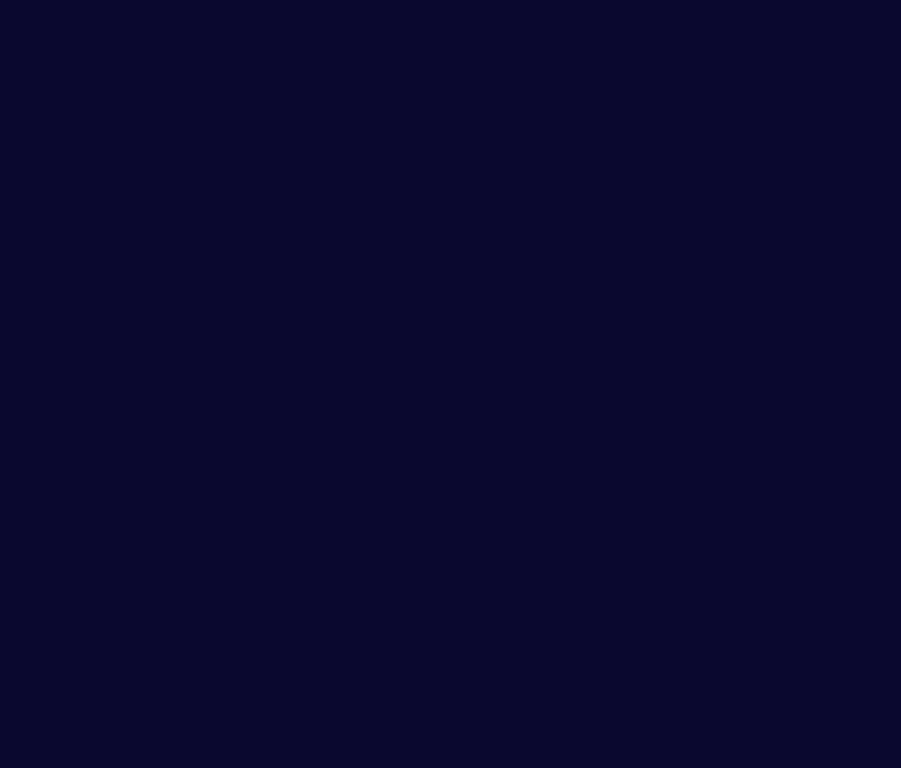
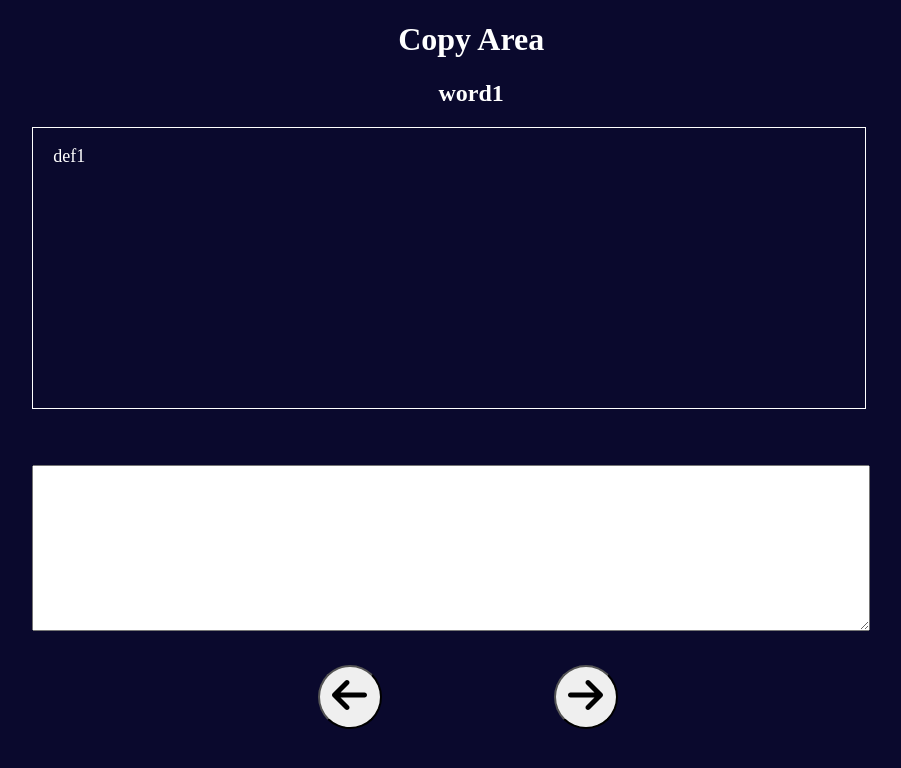
Before and after one commit to smaggio123/Front-End-Flashcard-App, a React (Create React App) app: page /home/SetDisplay/learn/copy in a window 1280 px wide. Before the commit this address had no page. Shown: the top 768 px of the page, without its empty margins (164-1065 px from the left). Built offline with nearby package versions, Linux system fonts and the light colour scheme.

Commit message:
Implemented Copy Area Page

```diff
--- a/src/App.js
+++ b/src/App.js
@@ -8,6 +8,7 @@ import Home from './components/Home/Home';
 import SetDisplay from './components/SetDisplay';
 import Written from './components/Written';
 import Learn from './components/Learn';
+import CopyArea from './components/CopyArea';
 function App() {
   return (
     <>
@@ -20,7 +21,9 @@ function App() {
           <Route path="/home/SetDisplay" element={<SetDisplay />}/>
           {/* <Route path="/home/SetDisplay/learn" element={<Learn />}/> */}
           <Route path="/home/SetDisplay/learn/written" element={<Written />}/>
+          <Route path="/home/SetDisplay/learn/copy" element={<CopyArea />}/>
           <Route path="/home/setDisplay/learn" element={<Learn />}/>
+
 
         </Routes>
       </BrowserRouter>
--- /dev/null
+++ b/src/components/CopyArea.css
@@ -0,0 +1,60 @@
+#copyAreaContainingDiv{
+    text-align: center;
+    align-items: center;
+    justify-content: center;
+    height:100vh;
+    width:98vw;
+}
+#copyAreaTitleHeader{
+    color:white;
+}
+#copyAreaCurrentTerm{
+    color: white;
+}
+#copyAreaContainingShownWords{
+    text-align: left;
+    border: 1px solid white;
+    margin-left: 15%;
+    height: 35vh;
+    width: 65vw;
+}
+#copyAreaShowingDef{
+    color:white;
+    font-size: large;
+    margin-left: 20px;
+    margin-right: 20px;
+}
+#copyAreaInputArea{
+    height: 20vh;
+    width: 65vw;
+    margin-top: 7vh;
+    margin-left: 15%;
+}
+#copyAreaInput{
+    margin-left: 0;
+    /* margin-top: 1vh; */
+    height: 20vh;
+    width: 65vw;
+}
+#copyAreaDivForCenteringItems{
+    width: 98vw;
+    background-color: black;
+    align-items: center;
+    text-align: center;
+    justify-content: center;
+    margin: auto;
+}
+#copyAreaButtonArea{
+    margin-left: 37vw;
+    margin-top: 5vh;
+    align-items: center;
+    display: flex; /* Use flexbox layout */
+    justify-content: space-between; /* Center the buttons horizontally */
+    width: 300px; /* Set a fixed width for the container */
+}
+.copyAreaButton{
+    border-radius: 50%;
+    font-size: 5vh;
+    height:8vh;
+    width:5vw;
+}
--- /dev/null
+++ b/src/components/CopyArea.js
@@ -0,0 +1,34 @@
+import "./CopyArea.css";
+import { React,useState } from 'react';
+import { useLocation,useNavigate } from 'react-router-dom';
+
+function CopyArea(){
+    const [hintVisible, setHintVisible] = useState(false);
+    const [setList,setSetList]=useState([["word1","def1"],["word2","def2"],["word3","def3"],["word4","def4"],["word5","def5"]]);
+    const [currentTerm, setCurrentTerm] = useState(setList[0][0]);
+    const [currentDef, setCurrentDef] = useState(setList[0][1]);
+    const [cardIndex, setCardIndex] = useState(0);
+
+    return(
+        <>
+        <div id="copyAreaContainingDiv">
+            <h1 id="copyAreaTitleHeader">Copy Area</h1>
+            <h2 id="copyAreaCurrentTerm">{currentTerm}</h2>
+            <div id="copyAreaContainingShownWords">
+                <p id="copyAreaShowingDef">{currentDef}</p>
+            </div>
+            <div id="copyAreaInputArea">
+                <textarea id="copyAreaInput"></textarea>
+                {/* <input id="copyAreaInput" type="text" placeholder="typing hides definition"></input> */}
+            </div>
+            <div id="copyAreaDivForCentering">
+                <div id="copyAreaButtonArea">
+                    <button className="copyAreaButton" id="copyAreaButton1"><i class="fa-solid fa-arrow-left"></i></button>
+                    <button className="copyAreaButton"><i class="fa-solid fa-arrow-right"></i></button>
+                </div>
+            </div>
+        </div>
+        </>
+    )
+}
+export default CopyArea
--- a/src/components/Learn.css
+++ b/src/components/Learn.css
@@ -0,0 +1,8 @@
+#learnContainingDiv{
+    text-align: center;
+    height:100vh;
+    width:98vw;
+}
+#learnTitleHeading{
+    color:white;
+}
--- a/src/components/Learn.js
+++ b/src/components/Learn.js
@@ -1,5 +1,5 @@
 import "./Learn.css";
-import { React, useState } from 'react';
+import { React } from 'react';
 import { useLocation,useNavigate } from 'react-router-dom';
 
 function Learn(){
@@ -13,22 +13,24 @@ function Learn(){
     const location = useLocation();
     const searchParams = new URLSearchParams(location.search);
     const selectedData = searchParams.get('data');
-    /*
+
     const goToCopyArea=()=>{
-        //navigate("/books")
+        navigate(`./copy?data=${encodeURIComponent(selectedData)}`)
     }
-    */
+
     const goToWriting=()=>{
-        // navigate(`/home/SetDisplay/learn/written?data=${encodeURIComponent(selectedData)}`)
         navigate(`./written?data=${encodeURIComponent(selectedData)}`)
     }
     return(
         <>
-            <h1>Learn</h1>
-            {/* <button onClick={()=>goToCopyArea()}>Copy Area</button> */}
+        <div id="learnContainingDiv">
+
+            <h1 id="learnTitleHeading">Learn</h1>
+            <button onClick={()=>goToCopyArea()}>Copy Area</button>
             <button>Fill in the Blanks</button>
             <button onClick={()=>goToWriting()}>Writing</button>
             <button>Test</button>
+        </div>
         </>
     )
 }
```
